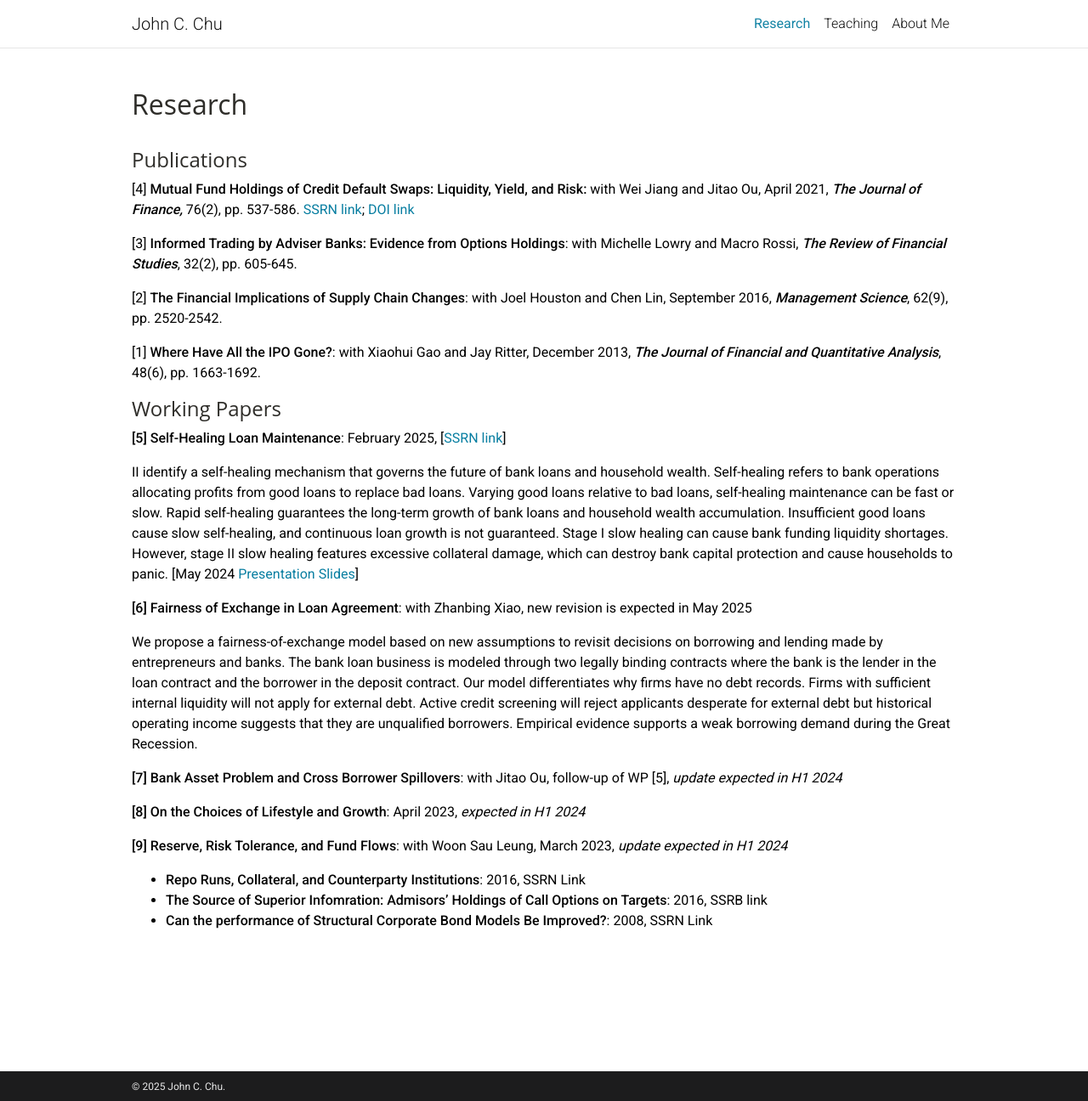
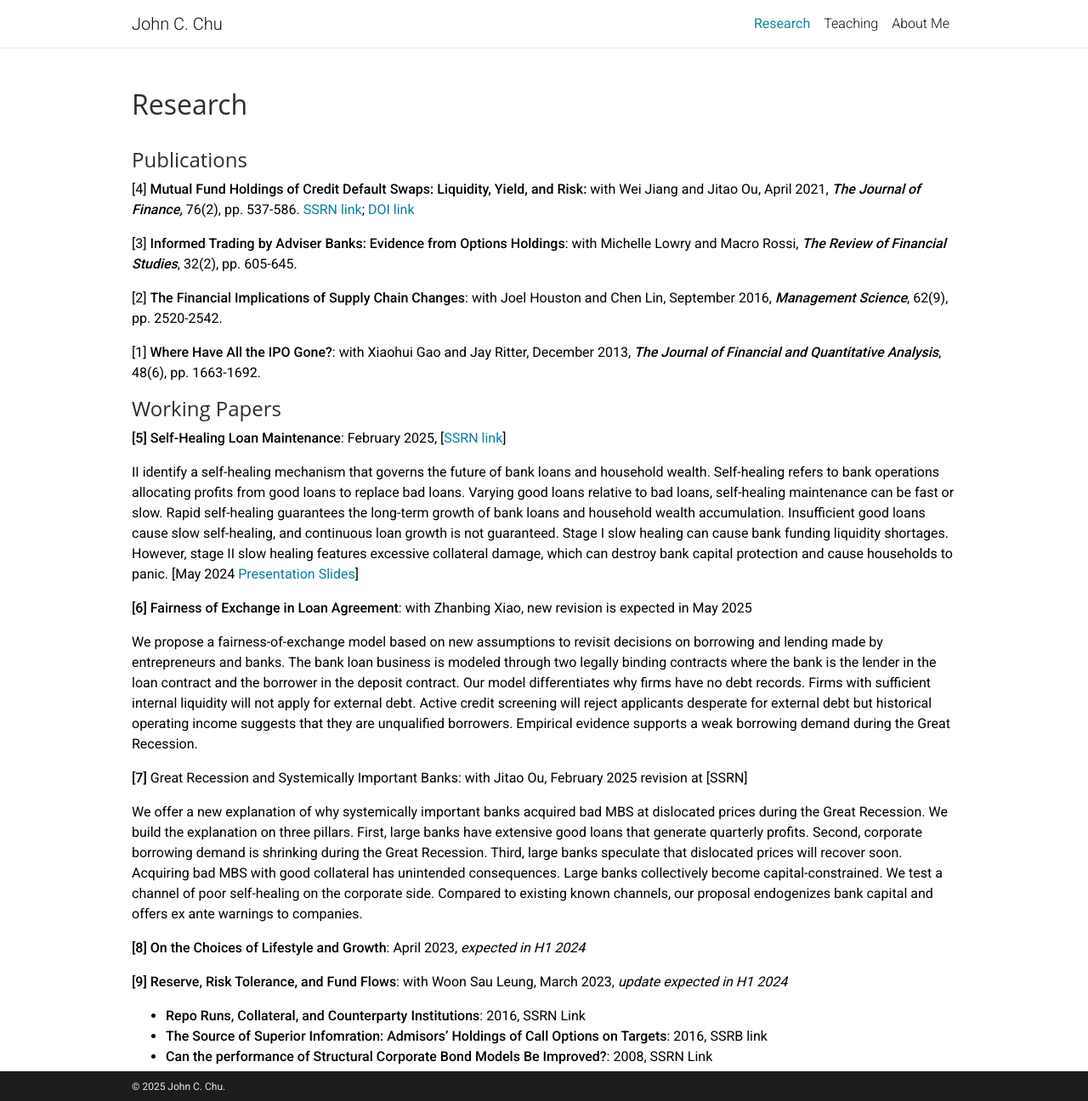
Before and after one commit to johnchu2022/website, a Jekyll site: the page built from _pages/research.md, in a window 1280 px wide and 1296 px high. Shown: the whole window at 85% size. Built offline with Jekyll 4.4.1, drawn with Linux system fonts in a browser that asks for light colours; a style sheet for code colours, icons or effects is not loaded.

Commit message:
Update Pages “research”

```diff
--- a/_pages/research.md
+++ b/_pages/research.md
@@ -25,7 +25,9 @@ II identify a self-healing mechanism that governs the future of bank loans and h
 
 We propose a fairness-of-exchange model based on new assumptions to revisit decisions on borrowing and lending made by entrepreneurs and banks. The bank loan business is modeled through two legally binding contracts where the bank is the lender in the loan contract and the borrower in the deposit contract. Our model differentiates why firms have no debt records. Firms with sufficient internal liquidity will not apply for external debt. Active credit screening will reject applicants desperate for external debt but historical operating income suggests that they are unqualified borrowers. Empirical evidence supports a weak borrowing demand during the Great Recession.
 
-**\[7] B﻿ank Asset Problem and Cross Borrower Spillovers**: with Jitao Ou, follow-up of WP \[5], *update expected  in H1 2024*
+**\[7]** Great Recession and Systemically Important Banks: with Jitao Ou, February 2025 revision at \[SSRN]
+
+We offer a new explanation of why systemically important banks acquired bad MBS at dislocated prices during the Great Recession. We build the explanation on three pillars. First, large banks have extensive good loans that generate quarterly profits. Second, corporate borrowing demand is shrinking during the Great Recession. Third, large banks speculate that dislocated prices will recover soon. Acquiring bad MBS with good collateral has unintended consequences. Large banks collectively become capital-constrained. We test a channel of poor self-healing on the corporate side. Compared to existing known channels, our proposal endogenizes bank capital and offers ex ante warnings to companies.
 
 **\[8] O﻿n the Choices of Lifestyle and Growth**: April 2023, *expected in H1 2024*
 
```
